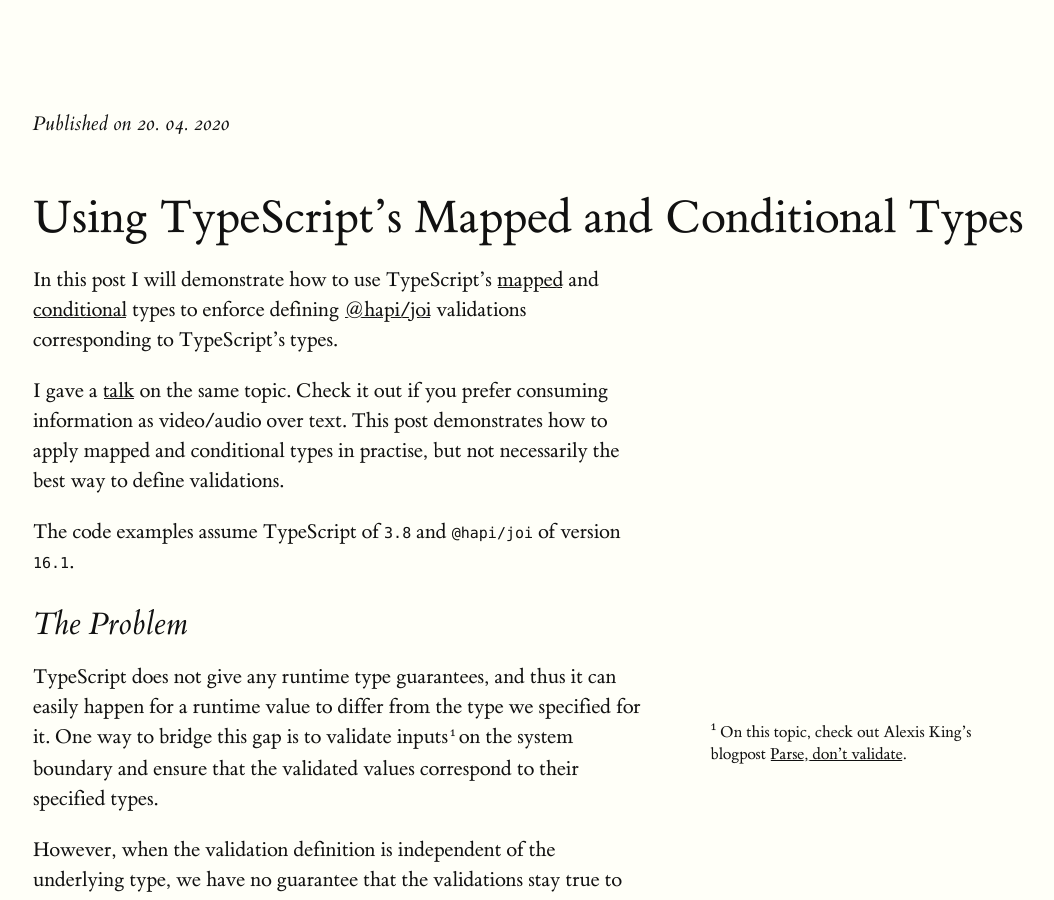
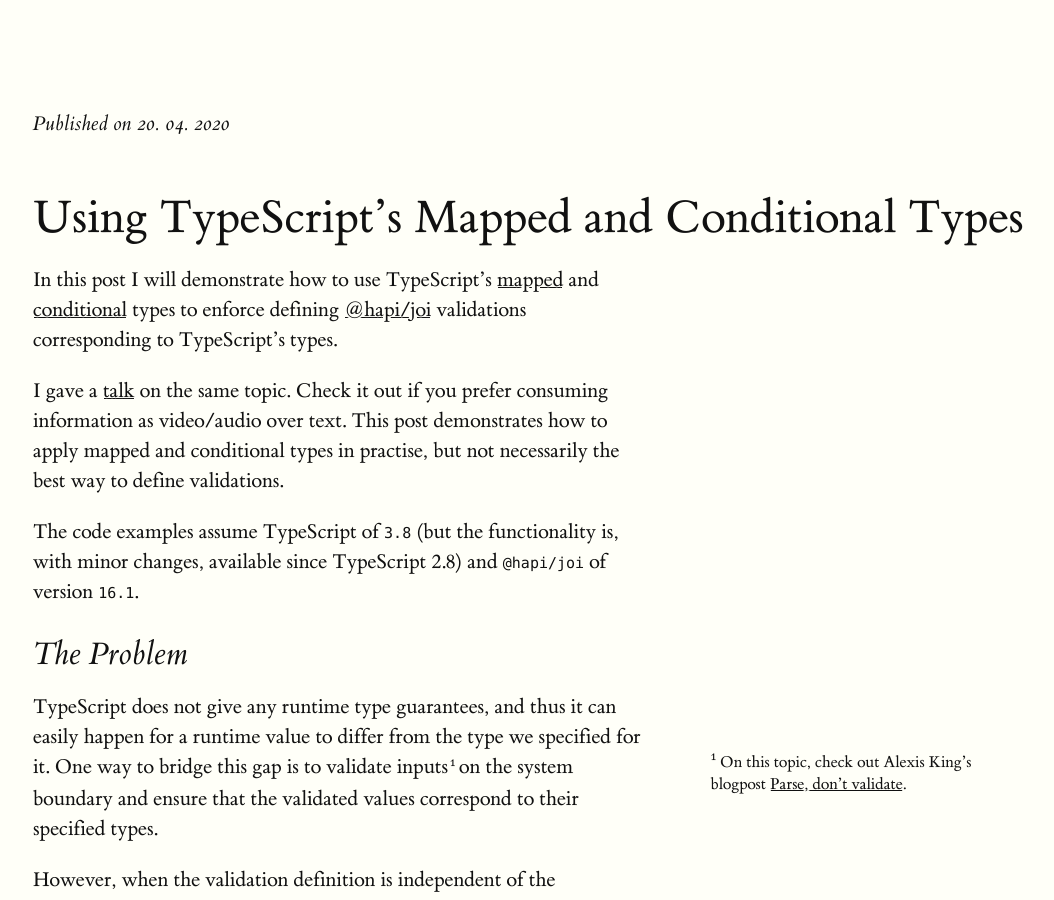
Before and after one commit to pavelkucera/pavelkucera.github.io, a Jekyll site: the page built from _posts/2020-04-20-using-typescripts-mapped-and-conditional-types.md, in a window 1280 px wide and 900 px high. Shown: the whole window, without its empty margins (127-1181 px from the left). Built offline with Jekyll 4.4.1, drawn with Linux system fonts in a browser that asks for light colours.

Commit message:
Further specify TypeScript's version

```diff
--- a/_posts/2020-04-20-using-typescripts-mapped-and-conditional-types.md
+++ b/_posts/2020-04-20-using-typescripts-mapped-and-conditional-types.md
@@ -12,7 +12,7 @@ I gave a [talk]({% post_url 2019-11-21-typescript-mapped-and-conditional-types-c
 Check it out if you prefer consuming information as video/audio over text.
 This post demonstrates how to apply mapped and conditional types in practise, but not necessarily the best way to define validations.
 
-The code examples assume TypeScript of `3.8` and `@hapi/joi` of version `16.1`.
+The code examples assume TypeScript of `3.8` (but the functionality is, with minor changes, available since TypeScript 2.8) and `@hapi/joi` of version `16.1`.
 
 ## The Problem
 
```
